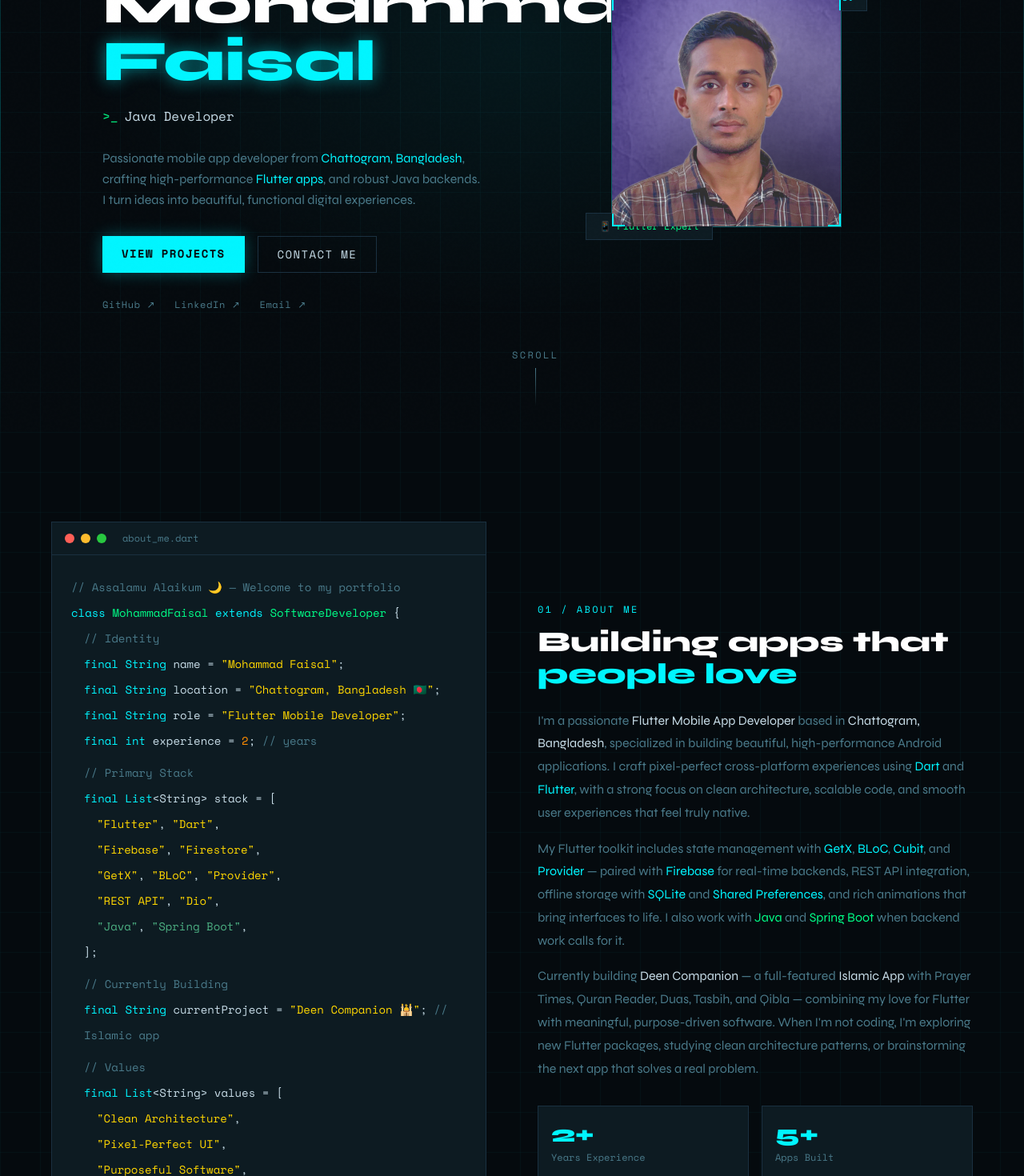
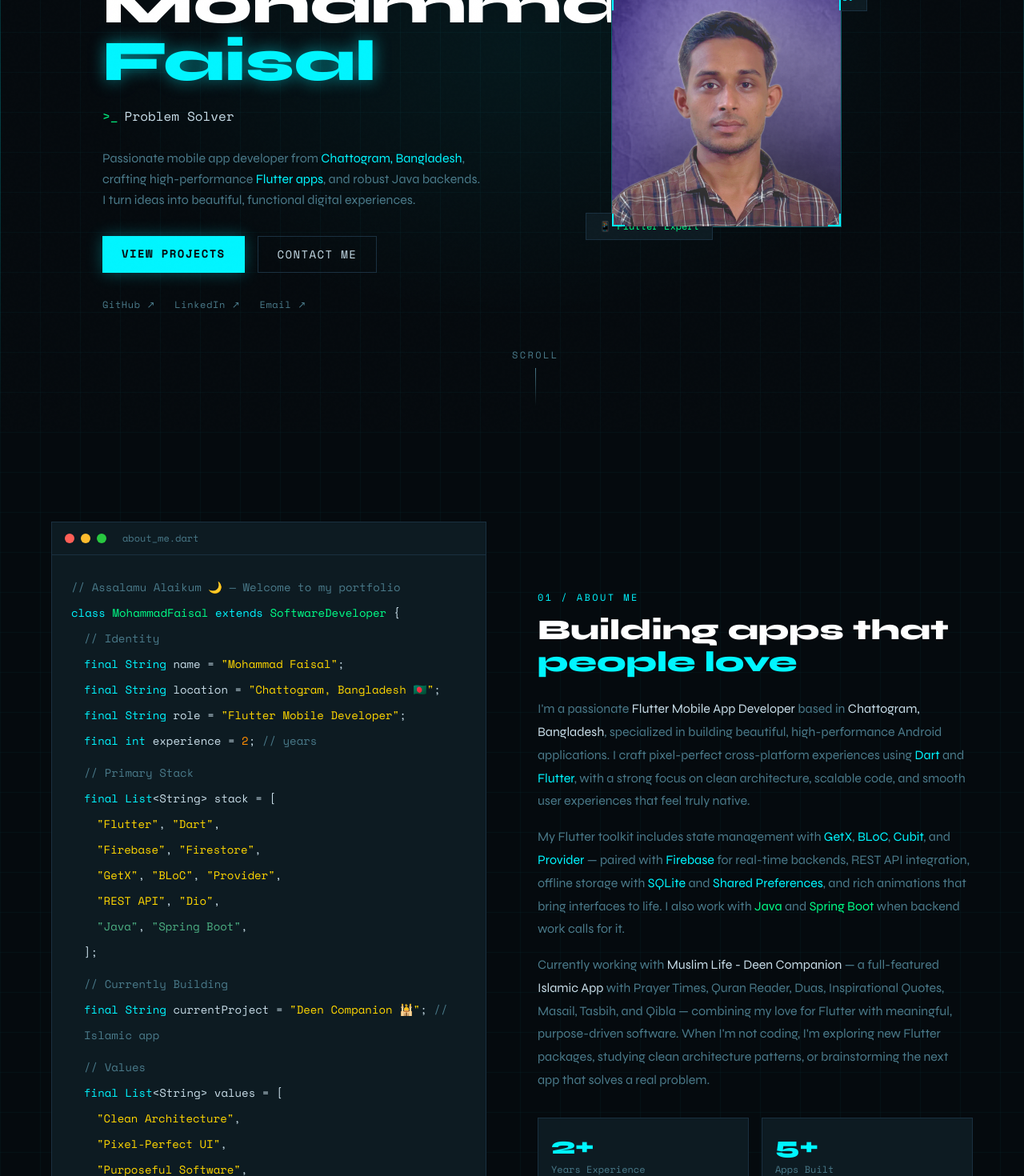
Before and after one commit to Faisal60177/portfolio, a React (Vite) app: page / in a window 1280 px wide. Shown: the part 260-1730 px from the top of the page at 80% size. Built offline with nearby package versions, Linux system fonts and the light colour scheme.

Commit message:
Initial commit

```diff
--- a/src/components/About.tsx
+++ b/src/components/About.tsx
@@ -157,8 +157,8 @@ export default function About() {
                                 work calls for it.
                             </p>
                             <p>
-                                Currently building <span style={{ color: 'var(--text)' }}>Deen Companion</span> —
-                                a full-featured <span style={{ color: 'var(--text)' }}>Islamic App</span> with Prayer Times, Quran Reader, Duas, Tasbih,
+                                Currently working with <span style={{ color: 'var(--text)' }}>Muslim Life - Deen Companion</span> —
+                                a full-featured <span style={{ color: 'var(--text)' }}>Islamic App</span> with Prayer Times, Quran Reader, Duas, Inspirational Quotes, Masail, Tasbih,
                                 and Qibla — combining my love for Flutter with meaningful, purpose-driven software.
                                 When I'm not coding, I'm exploring new Flutter packages, studying clean architecture
                                 patterns, or brainstorming the next app that solves a real problem.
--- a/src/components/Experience.tsx
+++ b/src/components/Experience.tsx
@@ -73,6 +73,7 @@ const experiences = [
 ]
 
 const certifications = [
+    { name: 'CS50x: Introduction to Computer Science', issuer: 'Harvard / edX', year: '2025', icon: '🏆' },
     { name: 'Flutter App Development  — Batch 4 ', issuer: 'Interactive Cares', year: '2025', icon: '🏆' },
     { name: 'Flutter & Dart — The Complete Guide', issuer: 'Udemy', year: '2025', icon: '🏆' },
     { name: 'Java Programming Beginner to Master', issuer: 'Udemy', year: '2025', icon: '🏆' },
--- a/src/components/Hero.tsx
+++ b/src/components/Hero.tsx
@@ -1,8 +1,7 @@
 import { useEffect, useState } from 'react'
 
 const roles = [
-    'Flutter App Developer',
-    'Java Developer',
+    'Flutter Mobile App Developer',
     'Problem Solver',
 ]
 
```
Also changed, not shown: 1 other file (tests, documents, lock files or other folders).
